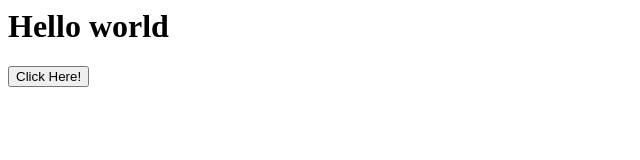
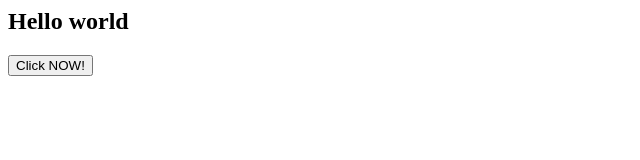
Before and after one commit to jakeburroughs/FEWD, a plain HTML site: page index.html in a window 1280 px wide. Shown: the whole page, without its empty margins (0-640 px from the left). Drawn offline with Linux system fonts and the light colour scheme.

Commit message:
Test change

```diff
--- a/index.html
+++ b/index.html
@@ -1,5 +1,5 @@
-<H1>
+<H2>
 Hello world
-</H1>
+</H2>
 
-<button> Click Here!</button>
+<button> Click NOW!</button>
```
